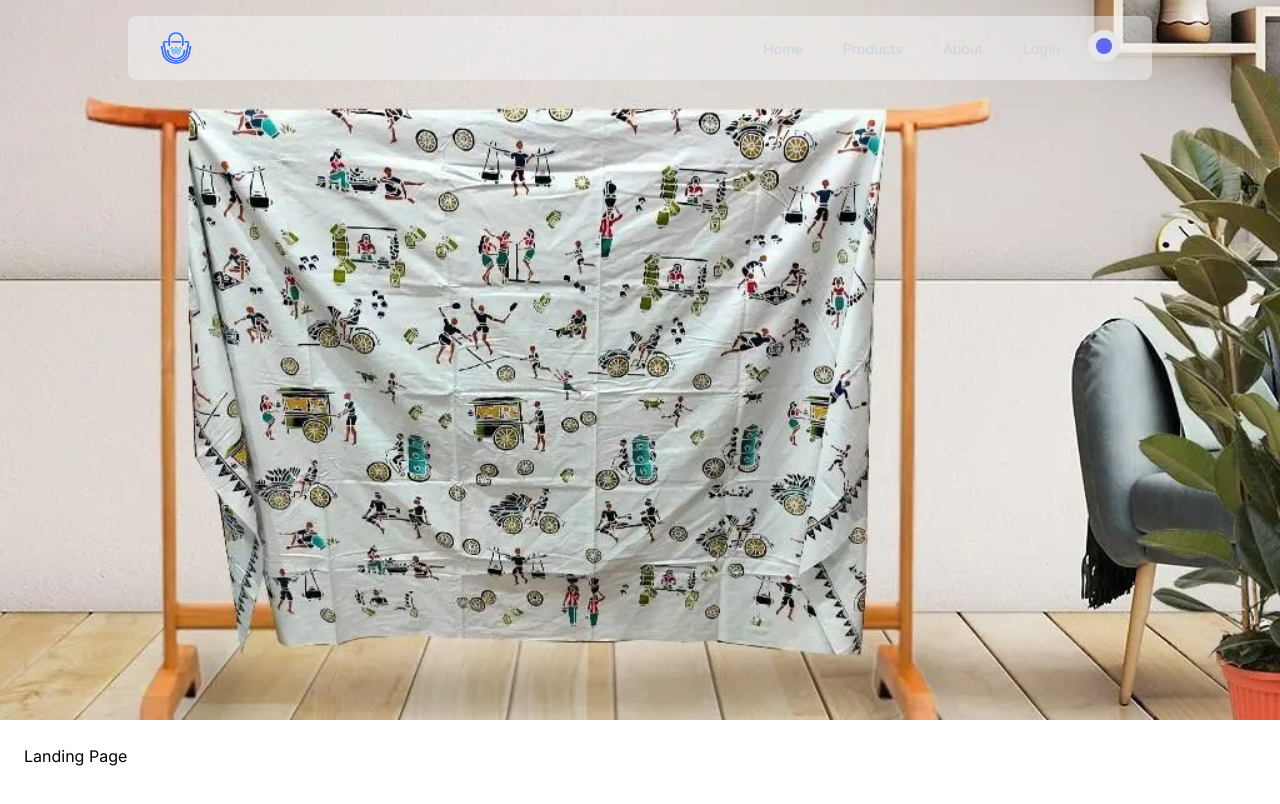
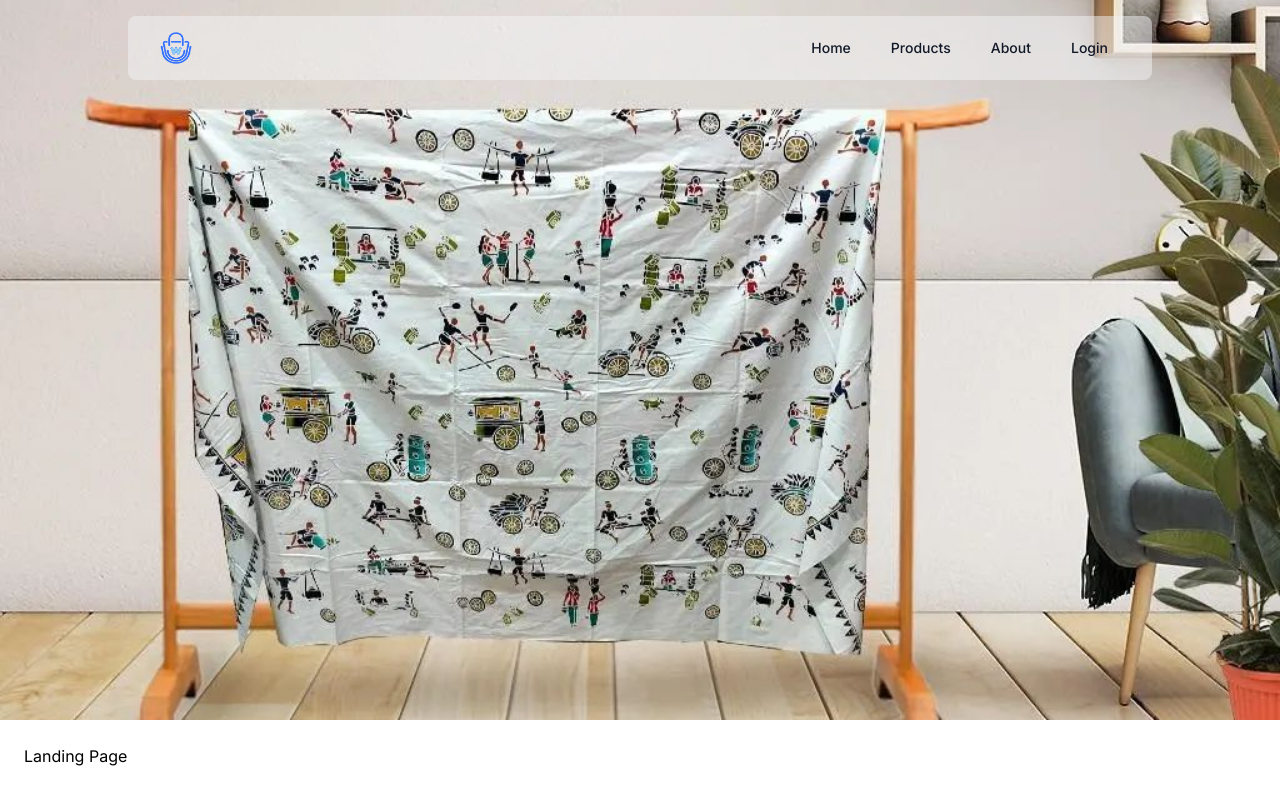
Before and after one commit to wabotku/batik-nusantara, a Next.js app: page / in a window 1280 px wide. Shown: the top 804 px of the page. Built offline with nearby package versions, Linux system fonts and the light colour scheme.

Commit message:
update navbar

```diff
--- a/app/components/layout/navbar.tsx
+++ b/app/components/layout/navbar.tsx
@@ -1,5 +1,5 @@
 // Navbar.tsx
-import React, { useState } from 'react';
+import React, { useState, useRef, useEffect } from 'react';
 import { Link } from 'react-router-dom';
 import logo from "/public/image/logo.png";
 import Image from "next/image";
@@ -11,13 +11,32 @@ interface NavbarProps {
 
 const Navbar: React.FC<NavbarProps> = ({ darkMode, toggleDarkMode }) => {
   const [isMobileMenuOpen, setMobileMenuOpen] = useState(false);
+  const navbarRef = useRef<HTMLDivElement | null>(null); // Explicit type annotation
 
   const toggleMobileMenu = () => {
     setMobileMenuOpen(!isMobileMenuOpen);
   };
 
+  const handleClickOutside = (event: MouseEvent) => {
+    if (navbarRef.current && !navbarRef.current.contains(event.target as Node)) {
+      setMobileMenuOpen(false);
+    }
+  };
+
+  useEffect(() => {
+    if (isMobileMenuOpen) {
+      window.addEventListener('click', handleClickOutside);
+    } else {
+      window.removeEventListener('click', handleClickOutside);
+    }
+
+    return () => {
+      window.removeEventListener('click', handleClickOutside);
+    };
+  }, [isMobileMenuOpen]);
+
   return (
-    <nav className="hover:bg-gray-800 bg-gray-100 bg-opacity-50 fixed w-[80vw] rounded-lg items-center justify-center left-1/2 transform -translate-x-1/2 translate-y-1/4">
+    <nav className="navbar hover:bg-gray-800 bg-gray-100 bg-opacity-50 fixed w-[80vw] rounded-lg items-center justify-center left-1/2 transform -translate-x-1/2 translate-y-4 md:translate-y-1/4" ref={navbarRef}>
       <div className="max-w-7xl mx-auto px-4 sm:px-6 lg:px-8">
         <div className="flex items-center justify-between h-16">
           <div className="flex items-center">
@@ -29,29 +48,29 @@ const Navbar: React.FC<NavbarProps> = ({ darkMode, toggleDarkMode }) => {
             <div className="ml-10 flex items-baseline space-x-4">
               <Link
                 to="/"
-                className="text-gray-300 hover:bg-gray-700 hover:text-white px-3 py-2 rounded-md text-sm font-medium"
+                className="text-gray-900 hover:bg-gray-700 hover:text-white px-3 py-2 rounded-md text-sm font-medium"
               >
                 Home
               </Link>
               <Link
                 to="/product"
-                className="text-gray-300 hover:bg-gray-700 hover:text-white px-3 py-2 rounded-md text-sm font-medium"
+                className="text-gray-900 hover:bg-gray-700 hover:text-white px-3 py-2 rounded-md text-sm font-medium"
               >
                 Products
               </Link>
               <Link
                 to="/about"
-                className="text-gray-300 hover:bg-gray-700 hover:text-white px-3 py-2 rounded-md text-sm font-medium"
+                className="text-gray-900 hover:bg-gray-700 hover:text-white px-3 py-2 rounded-md text-sm font-medium"
               >
                 About
               </Link>
               <Link
                 to="/login"
-                className="text-gray-300 hover:bg-gray-700 hover:text-white px-3 py-2 rounded-md text-sm font-medium"
+                className="text-gray-900 hover:bg-gray-700 hover:text-white px-3 py-2 rounded-md text-sm font-medium"
               >
                 Login
               </Link>
-              <div>
+              {/* <div>
                 <button
                   className={`bg-gray-200 dark:bg-gray-700 rounded-full p-2 focus:outline-none ${
                     darkMode ? "translate-x-0 bg-indigo-500" : "translate-x-0"
@@ -67,13 +86,13 @@ const Navbar: React.FC<NavbarProps> = ({ darkMode, toggleDarkMode }) => {
                     }`}
                   />
                 </button>
-              </div>
+              </div> */}
             </div>
           </div>
           <div className="md:hidden">
             <button
               type="button"
-              className="text-gray-300 hover:bg-gray-700 hover:text-white px-2 py-1 rounded-md"
+              className="btnToggle text-white-300 hover:bg-gray-700 hover:text-white px-2 py-1 rounded-md"
               onClick={toggleMobileMenu}
             >
               <svg
--- a/app/globals.css
+++ b/app/globals.css
@@ -25,3 +25,11 @@ body {
     )
     rgb(var(--background-start-rgb));
 }
+
+nav:hover a{
+  color: white;
+}
+
+nav .btnToggle{
+  color: black;
+}
--- a/app/layout.tsx
+++ b/app/layout.tsx
@@ -4,7 +4,7 @@ import { Inter } from 'next/font/google'
 const inter = Inter({ subsets: ['latin'] })
 
 export const metadata: Metadata = {
-  title: 'Tokobot',
+  title: 'Batik Nusantara',
   description: 'Generated by create next app',
 }
 
```
